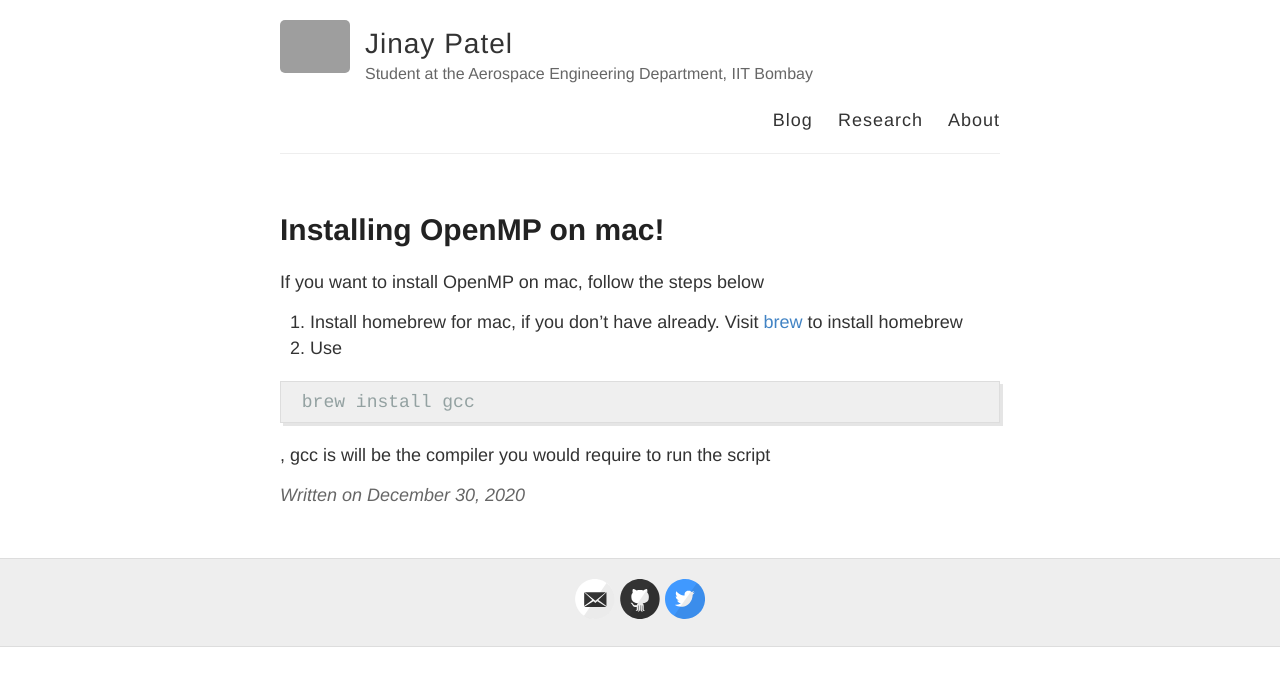
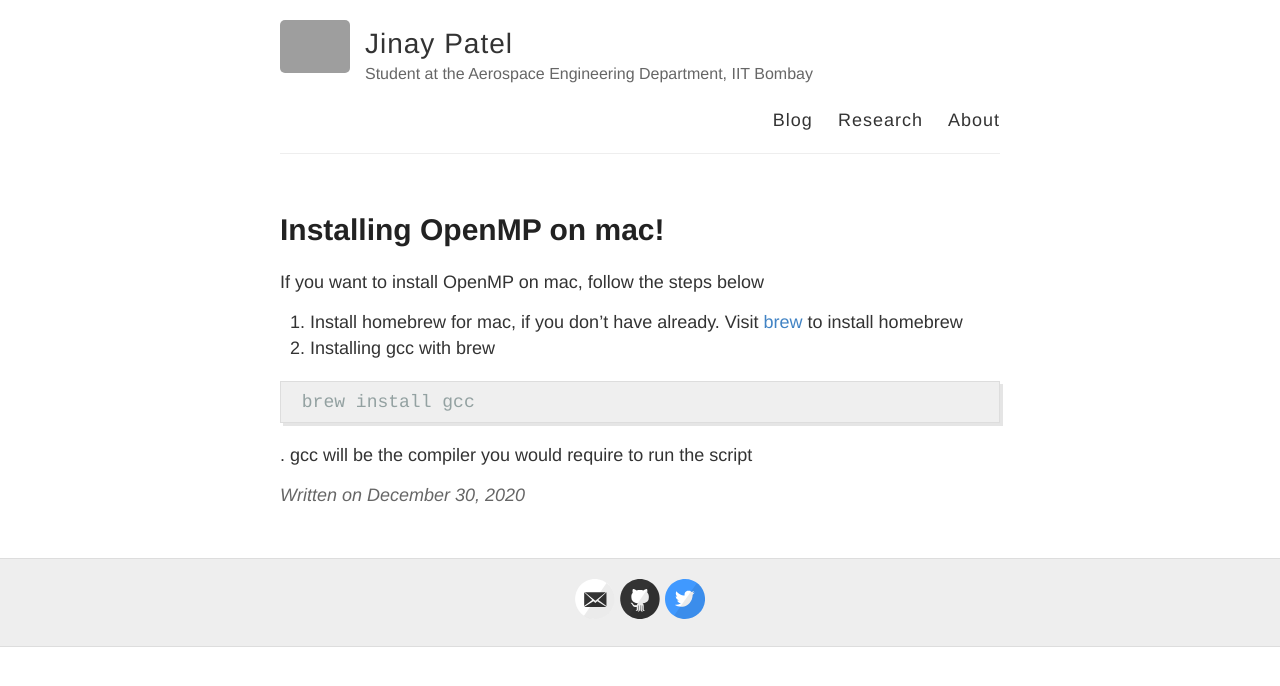
Before and after one commit to jinaynitinpatel/jinaynitinpatel.github.io, a Jekyll site: the page built from _posts/2020-12-30-Hello-World.md, in a window 1280 px wide. Shown: the top 686 px of the page. Built offline with Jekyll 4.4.1, drawn with Linux system fonts in a browser that asks for light colours; grey boxes are pictures that could not be loaded.

Commit message:
First Update on OpenMP

```diff
--- a/_posts/2020-12-30-Hello-World.md
+++ b/_posts/2020-12-30-Hello-World.md
@@ -4,4 +4,4 @@ title: Installing OpenMP on mac!
 ---
 If you want to install OpenMP on mac, follow the steps below
 1. Install homebrew for mac, if you don't have already. Visit [brew]({https://brew.sh/}) to install homebrew
-2. Use {% highlight ruby %} brew install gcc {% endhighlight %}, gcc is will be the compiler you would require to run the script
+2. Installing gcc with brew {% highlight ruby %} brew install gcc {% endhighlight %}. gcc will be the compiler you would require to run the script
```
